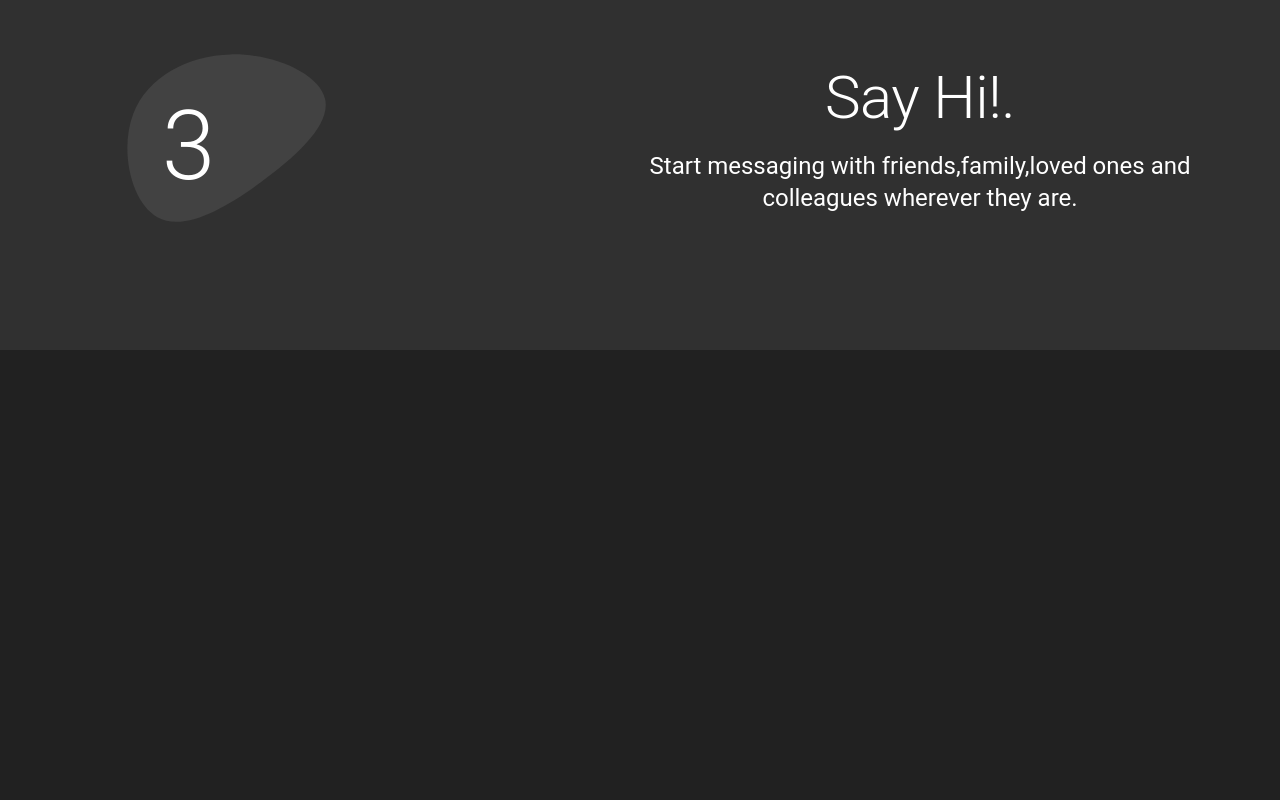
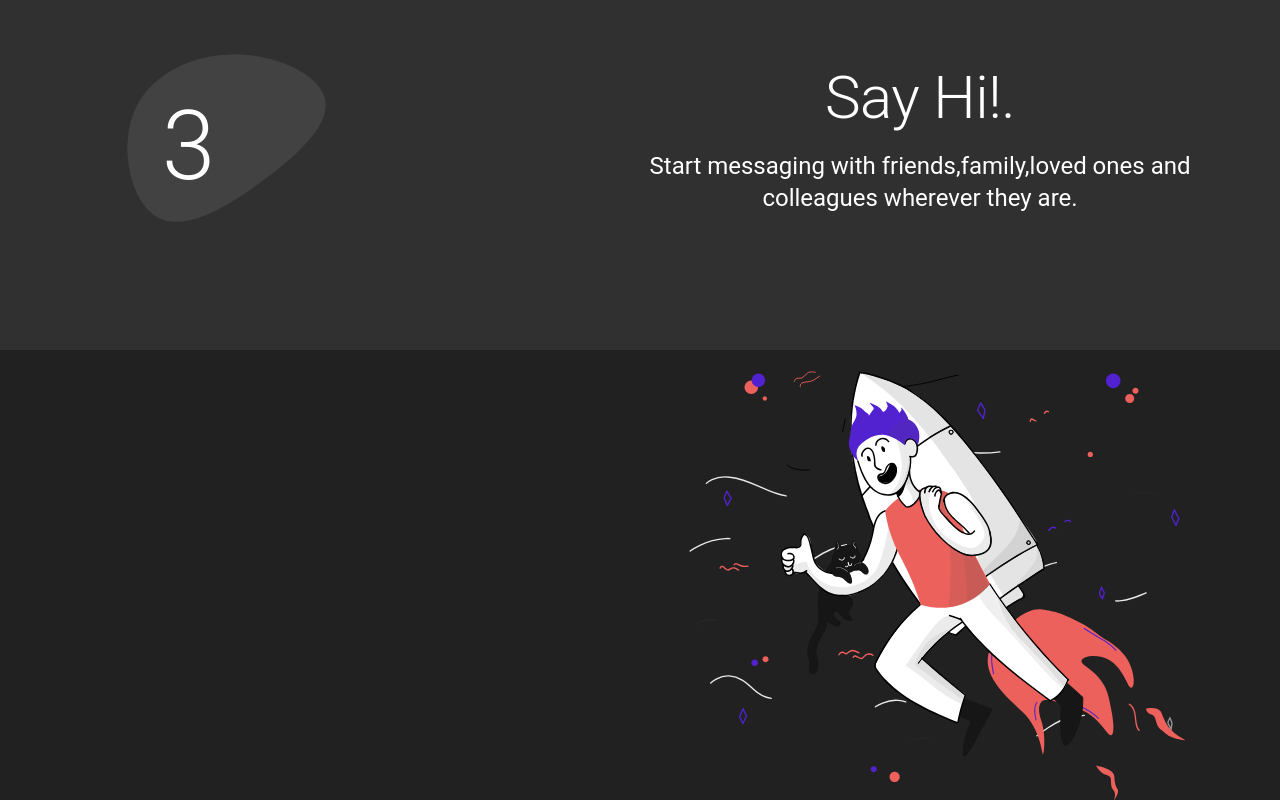
Before and after one commit to PeterKwesiAnsah/Chatty, a React (Create React App) app in the folder client/: page / in a window 1280 px wide. Shown: the part 1228-2028 px from the top of the page. Before the commit the page ends 1578 px from the top, so only its background shows below. Built offline with nearby package versions, Linux system fonts and the light colour scheme.

Commit message:
lottie nserted

```diff
--- a/client/src/layout/home/components/Aftersteps.js
+++ b/client/src/layout/home/components/Aftersteps.js
@@ -1,18 +1,35 @@
-import React from 'react'
-import {makeStyles} from '@material-ui/core'
+import React from 'react';
+import { makeStyles, Grid } from '@material-ui/core';
+import animationData from '../../../lotties/growthAnimation.json';
+import Lottie from 'react-lottie';
 
-const useStyles=makeStyles({
-    root:{
+const useStyles = makeStyles({
+	root: {
+		width: '100%',
+	},
+});
 
-    }
-})
+const defaultOptions = {
+	loop: true,
+	autoplay: true,
+	animationData: animationData,
+	rendererSettings: {
+		preserveAspectRatio: 'xMidYMid slice',
+	},
+};
 
 const Aftersteps = () => {
-    return (
-        <div>
+	const classes = useStyles();
+	return (
+		<div className={classes.root}>
+			<Grid container alignItems="center">
+				<Grid item md={6} lg={6}></Grid>
+				<Grid item md={6} lg={6}>
+					<Lottie options={defaultOptions} height={450} width={550} />
+				</Grid>
+			</Grid>
+		</div>
+	);
+};
 
-        </div>
-    )
-}
-
-export default Aftersteps
+export default Aftersteps;
```
